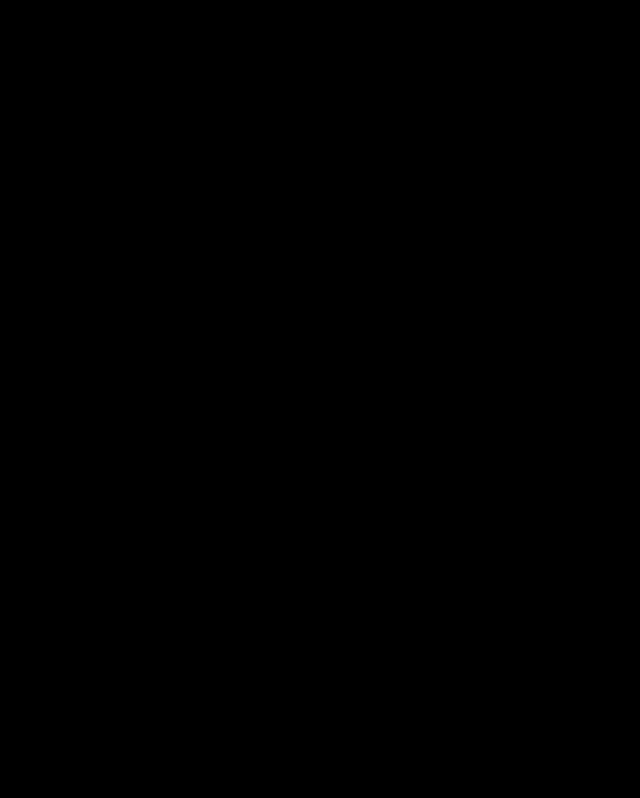
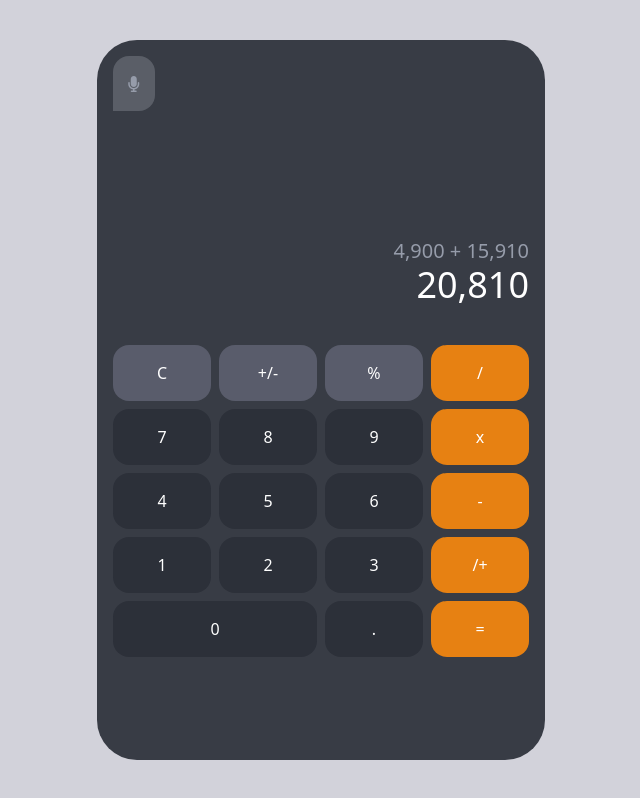
Before and after one commit to uwinezaflorence20/Calculator, a website built with Vite: page index.html in a window 1280 px wide. Shown: the whole page, without its empty margins (319-959 px from the left). Built offline with nearby package versions, Linux system fonts and the light colour scheme.

Commit message:
first commit

```diff
--- a/index.html
+++ b/index.html
@@ -1,16 +1,63 @@
 <!doctype html>
 <html lang="en">
+
 <head>
   <meta charset="UTF-8" />
   <link rel="icon" type="image/svg+xml" href="/vite.svg" />
   <meta name="viewport" content="width=device-width, initial-scale=1.0" />
-    <title>Vite App</title>
+  <link rel="stylesheet" href="https://cdnjs.cloudflare.com/ajax/libs/font-awesome/6.4.0/css/all.min.css" />
+  <title>Calculator with functionality</title>
 </head>
-  <body class="bg-black">
-    <div id="app">
-      <p>hey</p>
+
+<body class="">
+  <div class="flex justify-center items-center h-screen bg-[#D2D2DA]">
+    <div class="bg-[#383C45] h-[90%] text-white md:w-[35%] flex flex-col justify-start p-4 rounded-[40px]">
+      <div
+        class="bg-[#5A5E67]  text-[#969caa] h-[8%] w-[10%] flex justify-center items-center rounded-t-2xl rounded-r-2xl">
+        <i class="fa-solid fa-microphone"></i>
+      </div>
+      <div class="mt-14 mb-10  h-[20%] flex flex-col justify-end items-end w-full ">
+        <p class="text-xl text-[#969caa]">4,900 + 15,910</p>
+        <p class="text-4xl">20,810</p>
+      </div>
+      <div class="flex items-center justify-center">
+        <div class="grid grid-cols-4 gap-2 w-full">
+
+          <button class="bg-[#595C6B] p-4 text-center rounded-2xl">C</button>
+          <button class="bg-[#595C6B] p-4 text-center rounded-2xl">+/-</button>
+          <button class="bg-[#595C6B] p-4 text-center rounded-2xl">%</button>
+          <button class="bg-[#E78112] p-4 text-center rounded-2xl">/</button>
+
+
+          <button class="bg-[#2C3039] p-4 text-center rounded-2xl">7</button>
+          <button class="bg-[#2C3039] p-4 text-center rounded-2xl">8</button>
+          <button class="bg-[#2C3039] p-4 text-center rounded-2xl">9</button>
+          <button class="bg-[#E78112] p-4 text-center rounded-2xl">x</button>
+
+
+          <button class="bg-[#2C3039] p-4 text-center rounded-2xl">4</button>
+          <button class="bg-[#2C3039] p-4 text-center rounded-2xl">5</button>
+          <button class="bg-[#2C3039] p-4 text-center rounded-2xl">6</button>
+          <button class="bg-[#E78112] p-4 text-center rounded-2xl">-</button>
+
+
+          <button class="bg-[#2C3039] p-4 text-center rounded-2xl">1</button>
+          <button class="bg-[#2C3039] p-4 text-center rounded-2xl">2</button>
+          <button class="bg-[#2C3039] p-4 text-center rounded-2xl ">3</button>
+          <button class="bg-[#E78112] p-4 text-center rounded-2xl ">/+</button>
+
+          <button class="bg-[#2C3039] p-4 text-center col-span-2 rounded-2xl">0</button>
+          <button class="bg-[#2C3039] p-4 text-center rounded-2xl">.</button>
+          <button class="bg-[#E78112] p-4 text-center rounded-2xl">=</button>
+
+        </div>
+      </div>
+
+    </div>
+
   </div>
   <script type="module" src="/src/main.js"></script>
 
 </body>
+
 </html>
```
Lines whose indentation alone changed are shown as unchanged.
